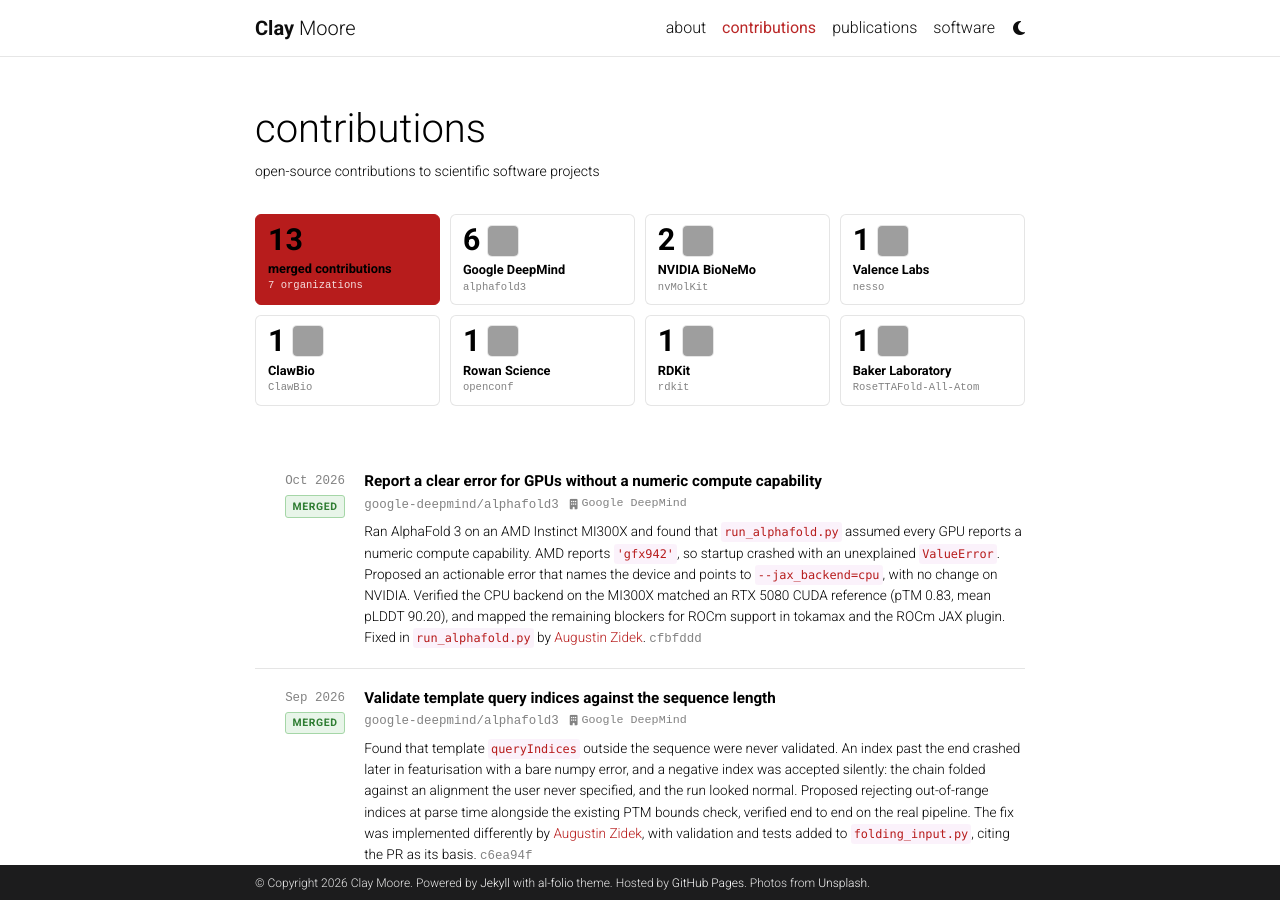
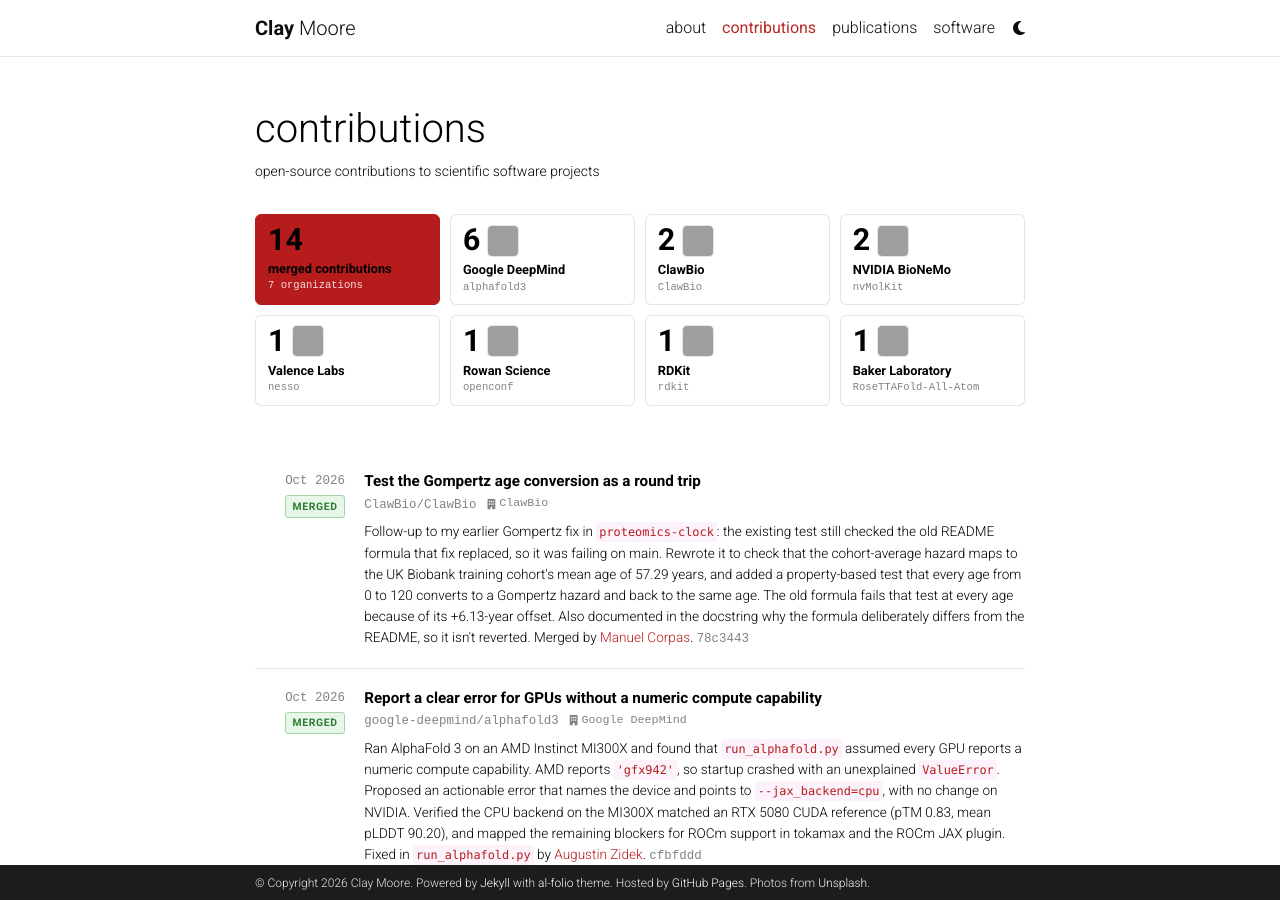
Before and after one commit to mooreneural/mooreneural.github.io, a Jekyll site: the page built from _pages/contributions.md, in a window 1280 px wide and 900 px high. Built offline with Jekyll 4.4.1, drawn with Linux system fonts in a browser that asks for light colours; comment, search, counter and statistics services are not loaded; a style sheet for code colours, icons or effects is not loaded; grey boxes are pictures that could not be loaded.

Commit message:
Add ClawBio PR #624: Gompertz round-trip test

```diff
--- a/_pages/contributions.md
+++ b/_pages/contributions.md
@@ -254,6 +254,36 @@
 <div class="contrib-filter-note" id="contrib-filter-note" aria-live="polite"></div>
 
 <div class="contrib-list">
+
+  <div class="contrib-item">
+    <div class="contrib-meta">
+      <div class="contrib-date">Oct 2026</div>
+      <div class="contrib-status">merged</div>
+    </div>
+    <div class="contrib-body">
+      <div class="contrib-title">
+        <a href="https://github.com/ClawBio/ClawBio/pull/624" target="_blank" rel="noopener noreferrer">
+          Test the Gompertz age conversion as a round trip
+        </a>
+      </div>
+      <div class="contrib-repo">
+        <a href="https://github.com/ClawBio/ClawBio" target="_blank" rel="noopener noreferrer">ClawBio/ClawBio</a>
+        <a class="contrib-company" href="https://github.com/ClawBio" target="_blank" rel="noopener noreferrer">
+          <i class="fas fa-building" style="font-size: 0.65rem;"></i> ClawBio
+        </a>
+      </div>
+      <p class="contrib-desc">
+        Follow-up to my earlier Gompertz fix in <code>proteomics-clock</code>: the existing test still checked the
+        old README formula that fix replaced, so it was failing on main. Rewrote it to check that the cohort-average
+        hazard maps to the UK Biobank training cohort's mean age of 57.29 years, and added a property-based test
+        that every age from 0 to 120 converts to a Gompertz hazard and back to the same age. The old formula fails
+        that test at every age because of its +6.13-year offset. Also documented in the docstring why the formula
+        deliberately differs from the README, so it isn't reverted. Merged by
+        <a href="https://github.com/manuelcorpas" target="_blank" rel="noopener noreferrer">Manuel Corpas</a>.
+        <a href="https://github.com/ClawBio/ClawBio/commit/78c3443ce71a58105d74d1d4d09a70c80714846f" target="_blank" rel="noopener noreferrer" style="font-family: monospace; font-size: 0.78rem; color: var(--global-text-color-light);">78c3443</a>
+      </p>
+    </div>
+  </div>
 
   <div class="contrib-item">
     <div class="contrib-meta">
```
